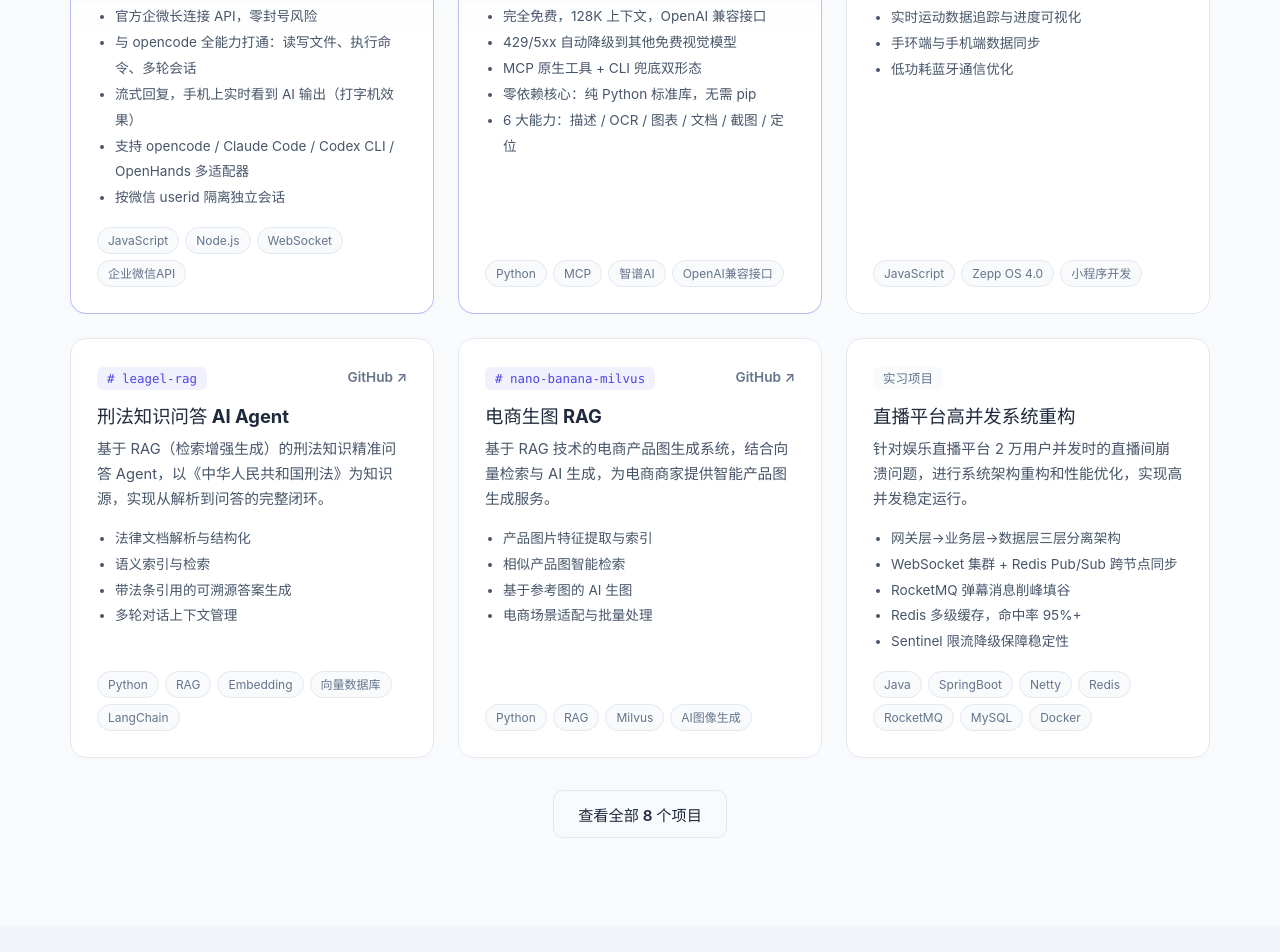
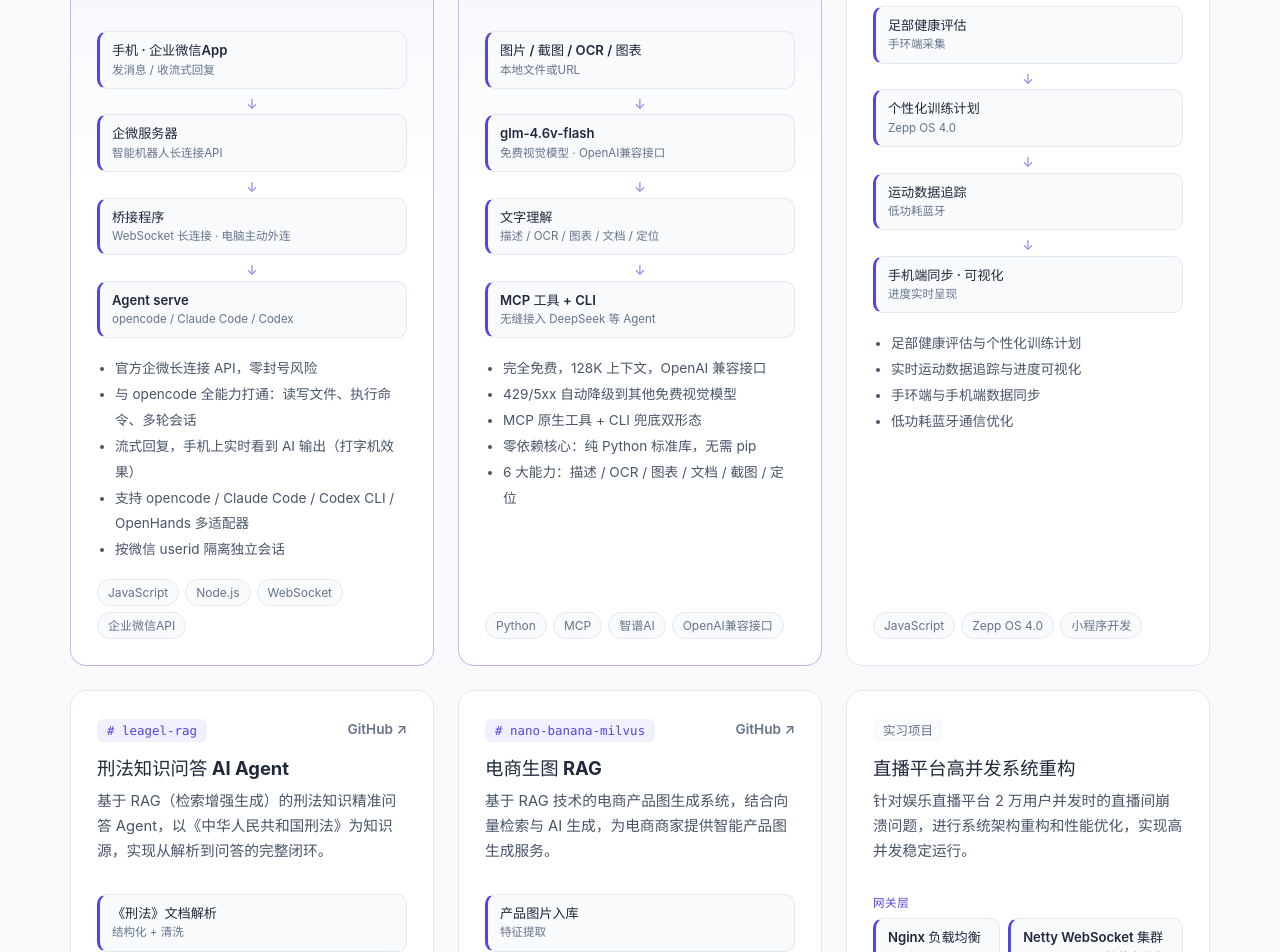
Before and after one commit to yblt/yblt-website, a Vue app: page / in a window 1280 px wide. Shown: the part 1200-2152 px from the top of the page. Built offline with nearby package versions, Linux system fonts and the light colour scheme.

Commit message:
feat: 同步1年经验标题 + 项目新增架构流程图

```diff
--- /dev/null
+++ b/src/components/ArchDiagram.vue
@@ -0,0 +1,79 @@
+<script setup>
+defineProps({
+  rows: { type: Array, required: true }
+})
+</script>
+
+<template>
+  <div class="arch">
+    <div v-for="(row, ri) in rows" :key="ri" class="arch-row">
+      <div v-if="row.label" class="arch-label">{{ row.label }}</div>
+      <div class="arch-nodes">
+        <div class="arch-node" v-for="(n, ni) in row.items" :key="ni">
+          <div class="arch-title">{{ n.title }}</div>
+          <div v-if="n.sub" class="arch-sub">{{ n.sub }}</div>
+        </div>
+      </div>
+      <div v-if="ri < rows.length - 1" class="arch-arrow">↓</div>
+    </div>
+  </div>
+</template>
+
+<style scoped>
+.arch {
+  display: flex;
+  flex-direction: column;
+  margin: 16px 0 18px;
+}
+.arch-row {
+  display: flex;
+  flex-direction: column;
+  gap: 6px;
+}
+.arch-label {
+  font-size: 0.72rem;
+  font-weight: 700;
+  letter-spacing: 0.05em;
+  color: var(--primary);
+  text-transform: uppercase;
+}
+.arch-nodes {
+  display: flex;
+  flex-wrap: wrap;
+  gap: 8px;
+}
+.arch-node {
+  flex: 1 1 auto;
+  min-width: 90px;
+  padding: 9px 12px;
+  border-radius: 10px;
+  background: var(--bg);
+  border: 1px solid var(--line);
+  border-left: 3px solid var(--primary);
+  transition: border-color 0.2s, transform 0.2s;
+}
+.arch-node:hover {
+  border-color: var(--primary);
+  transform: translateY(-1px);
+}
+.arch-title {
+  font-size: 0.82rem;
+  font-weight: 600;
+  color: var(--ink);
+  line-height: 1.4;
+}
+.arch-sub {
+  margin-top: 2px;
+  font-size: 0.72rem;
+  color: var(--ink-muted);
+  line-height: 1.5;
+}
+.arch-arrow {
+  text-align: center;
+  color: var(--primary);
+  font-size: 0.85rem;
+  line-height: 1;
+  padding: 3px 0;
+  opacity: 0.7;
+}
+</style>
--- a/src/components/Projects.vue
+++ b/src/components/Projects.vue
@@ -1,6 +1,7 @@
 <script setup>
 import { ref } from 'vue'
 import { projects } from '../data/site'
+import ArchDiagram from './ArchDiagram.vue'
 
 const showAll = ref(false)
 const visible = () => (showAll.value ? projects : projects.slice(0, 6))
@@ -31,6 +32,8 @@
 
           <h3 class="project-name">{{ p.name }}</h3>
           <p class="project-desc">{{ p.desc }}</p>
+
+          <ArchDiagram v-if="p.arch" :rows="p.arch" />
 
           <ul class="project-features">
             <li v-for="f in p.features" :key="f">{{ f }}</li>
--- a/src/data/site.js
+++ b/src/data/site.js
@@ -1,6 +1,6 @@
 export const profile = {
   name: '杨彬林',
-  title: '全栈开发工程师',
+  title: '全栈开发工程师 · 1年经验',
   tagline: '全栈开发 | AI 应用开发者 | 开源爱好者',
   target: '求职意向：全栈开发 · 6-8K · 随时到岗',
   age: 21,
@@ -9,7 +9,7 @@
   github: 'https://github.com/yblt',
   ifdian: 'https://ifdian.net/a/yblt01',
   avatar: 'https://github.com/yblt.png',
-  intro: '21 岁，计算机科学与技术本科在读。3 段开发实习经历，横跨高并发系统重构、AI 产品功能优化与 RAG 应用开发。每天都在寻找更强大更方便的 AI 工具，每天都有新的项目思路，每天都比昨天进步一点点。',
+  intro: '21 岁，计算机科学与技术本科在读，具备 1 年全栈开发经验。横跨高并发系统重构、AI 产品功能优化与 RAG 应用开发，同时是 AI 工具重度玩家与开源爱好者。每天都在寻找更强大更方便的 AI 工具，每天都有新的项目思路，每天都比昨天进步一点点。',
   resumeUrl: '/resume.pdf'
 }
 
@@ -27,6 +27,12 @@
       '支持 opencode / Claude Code / Codex CLI / OpenHands 多适配器',
       '按微信 userid 隔离独立会话'
     ],
+    arch: [
+      { items: [{ title: '手机 · 企业微信App', sub: '发消息 / 收流式回复' }] },
+      { items: [{ title: '企微服务器', sub: '智能机器人长连接API' }] },
+      { items: [{ title: '桥接程序', sub: 'WebSocket 长连接 · 电脑主动外连' }] },
+      { items: [{ title: 'Agent serve', sub: 'opencode / Claude Code / Codex' }] }
+    ],
     highlight: true
   },
   {
@@ -42,6 +48,12 @@
       '零依赖核心：纯 Python 标准库，无需 pip',
       '6 大能力：描述 / OCR / 图表 / 文档 / 截图 / 定位'
     ],
+    arch: [
+      { items: [{ title: '图片 / 截图 / OCR / 图表', sub: '本地文件或URL' }] },
+      { items: [{ title: 'glm-4.6v-flash', sub: '免费视觉模型 · OpenAI兼容接口' }] },
+      { items: [{ title: '文字理解', sub: '描述 / OCR / 图表 / 文档 / 定位' }] },
+      { items: [{ title: 'MCP 工具 + CLI', sub: '无缝接入 DeepSeek 等 Agent' }] }
+    ],
     highlight: true
   },
   {
@@ -55,6 +67,12 @@
       '实时运动数据追踪与进度可视化',
       '手环端与手机端数据同步',
       '低功耗蓝牙通信优化'
+    ],
+    arch: [
+      { items: [{ title: '足部健康评估', sub: '手环端采集' }] },
+      { items: [{ title: '个性化训练计划', sub: 'Zepp OS 4.0' }] },
+      { items: [{ title: '运动数据追踪', sub: '低功耗蓝牙' }] },
+      { items: [{ title: '手机端同步 · 可视化', sub: '进度实时呈现' }] }
     ]
   },
   {
@@ -68,6 +86,12 @@
       '语义索引与检索',
       '带法条引用的可溯源答案生成',
       '多轮对话上下文管理'
+    ],
+    arch: [
+      { items: [{ title: '《刑法》文档解析', sub: '结构化 + 清洗' }] },
+      { items: [{ title: 'Embedding + 语义索引', sub: '向量数据库' }] },
+      { items: [{ title: '法律问题检索', sub: '相关法条召回' }] },
+      { items: [{ title: '可溯源答案生成', sub: '带法条引用' }] }
     ]
   },
   {
@@ -81,6 +105,12 @@
       '相似产品图智能检索',
       '基于参考图的 AI 生图',
       '电商场景适配与批量处理'
+    ],
+    arch: [
+      { items: [{ title: '产品图片入库', sub: '特征提取' }] },
+      { items: [{ title: 'Milvus 向量索引', sub: '高效相似检索' }] },
+      { items: [{ title: '相似产品图检索', sub: '电商场景' }] },
+      { items: [{ title: 'AI 生图', sub: '基于参考图生成' }] }
     ]
   },
   {
@@ -95,6 +125,11 @@
       'RocketMQ 弹幕消息削峰填谷',
       'Redis 多级缓存，命中率 95%+',
       'Sentinel 限流降级保障稳定性'
+    ],
+    arch: [
+      { label: '网关层', items: [{ title: 'Nginx 负载均衡' }, { title: 'Netty WebSocket 集群', sub: 'Redis Pub/Sub 跨节点同步' }] },
+      { label: '业务层', items: [{ title: '直播间服务' }, { title: '用户服务' }, { title: '消息服务' }] },
+      { label: '数据层', items: [{ title: 'MySQL 主从', sub: '读写分离' }, { title: 'Redis 集群', sub: '多级缓存' }, { title: 'RocketMQ', sub: '弹幕削峰' }] }
     ]
   },
   {
@@ -109,6 +144,12 @@
       '批量处理：ZIP 上传、逐图状态、批量导出',
       '模型量化 + 批处理，处理速度提升 50%+',
       '微服务架构：用户/图像处理/模型推理服务分离'
+    ],
+    arch: [
+      { label: '前端', items: [{ title: '上传 / 作品库 / 对比' }] },
+      { label: '业务层', items: [{ title: '用户服务' }, { title: '图像处理服务' }] },
+      { label: '推理层', items: [{ title: '模型推理服务', sub: 'PyTorch · GPU 量化加速' }] },
+      { label: '存储', items: [{ title: 'MySQL', sub: '作品元数据' }, { title: 'Redis', sub: '任务状态缓存' }] }
     ]
   },
   {
@@ -122,6 +163,13 @@
       '动态检索决策 Agent，配置中心动态调阈值',
       'Redis 短期记忆 + MySQL 长期记忆分层',
       'Docker Compose 一键启停与扩缩容'
+    ],
+    arch: [
+      { label: '解析层', items: [{ title: '多格式文档解析', sub: 'PDFBox / Tika' }] },
+      { label: '索引层', items: [{ title: '语义切片 + Embedding', sub: 'Faiss 向量库' }] },
+      { label: '检索层', items: [{ title: '向量检索', sub: '召回相关片段' }] },
+      { label: '决策层', items: [{ title: '动态检索决策 Agent', sub: '证据充分度阈值' }] },
+      { label: '生成层', items: [{ title: 'LangChain + 大模型', sub: '带引用可溯源答案' }] }
     ]
   }
 ]
```
Also changed, not shown: 1 other file (tests, documents, lock files or other folders).
